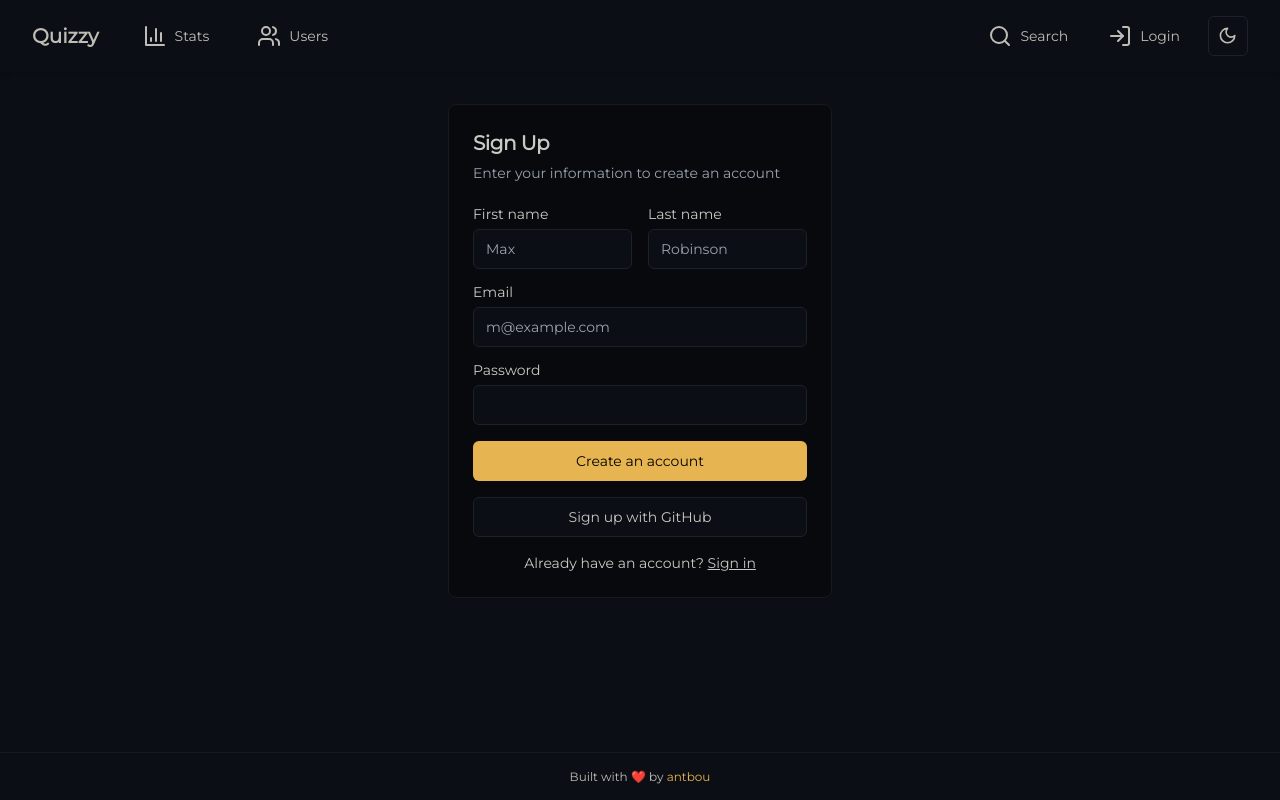
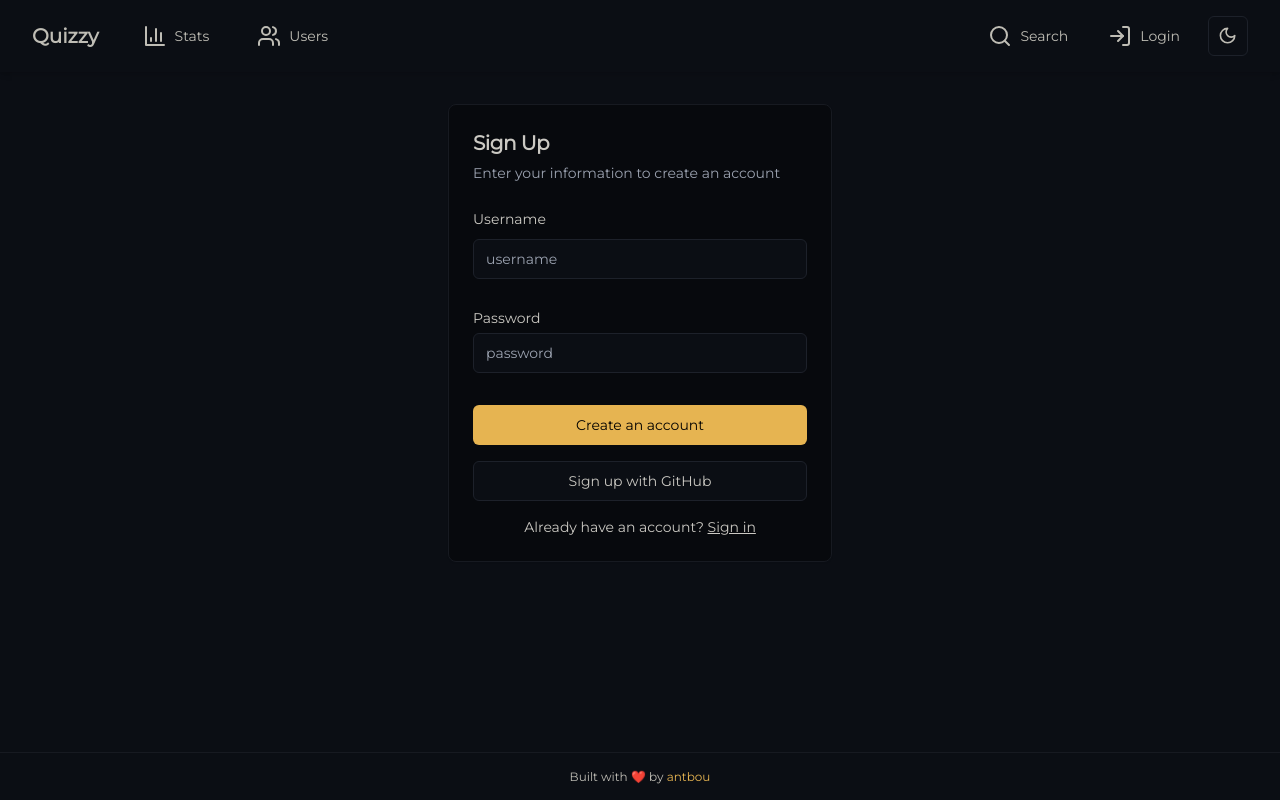
Before and after one commit to antbou/quizzy_front, a React (Vite) app: page /register in a window 1280 px wide. Built offline with nearby package versions, Linux system fonts and the light colour scheme.

Commit message:
✨ Create signup feature

```diff
--- /dev/null
+++ b/src/hooks/useUser.ts
@@ -0,0 +1,17 @@
+import { api } from "@/lib/utils";
+import { Account } from "@/types";
+import { useCallback } from "react";
+import { useAccountStore } from "./useAccountStore";
+
+export function useUser() {
+  const { setAccount } = useAccountStore();
+
+  const create = useCallback((username: string, plainPassword: string) => {
+    return api()
+      .post("users", { json: { username, plainPassword } })
+      .json<Account>()
+      .then(setAccount);
+  }, []);
+
+  return { create };
+}
--- a/src/routes/_auth/register.lazy.tsx
+++ b/src/routes/_auth/register.lazy.tsx
@@ -1,4 +1,4 @@
-import { createLazyFileRoute, Link } from "@tanstack/react-router";
+import { createLazyFileRoute, Link, useNavigate } from "@tanstack/react-router";
 import { Button } from "@/components/ui/Button";
 import {
   Card,
@@ -8,48 +8,116 @@ import {
   CardTitle,
 } from "@/components/ui/Card";
 import { Input } from "@/components/ui/Input";
-import { Label } from "@/components/ui/Label";
+import { zodResolver } from "@hookform/resolvers/zod";
+import { HTTPError } from "ky";
+import { useForm } from "react-hook-form";
+import { z } from "zod";
+import {
+  Form,
+  FormControl,
+  FormField,
+  FormItem,
+  FormLabel,
+  FormMessage,
+} from "@/components/ui/Form";
+import { useUser } from "@/hooks/useUser";
+import { LoadingSpinner } from "@/components/ui/LoadingSpinner";
 
 export const Route = createLazyFileRoute("/_auth/register")({
   component: Register,
 });
 
+const formSchema = z.object({
+  username: z.string().min(2, {
+    message: "Username must be at least 2 characters.",
+  }),
+  password: z.string().min(8, {
+    message: "Password must be at least 8 characters.",
+  }),
+});
+
 function Register() {
+  const navigate = useNavigate({ from: "/register" });
+  const { create } = useUser();
+  const form = useForm<z.infer<typeof formSchema>>({
+    resolver: zodResolver(formSchema),
+    defaultValues: {
+      username: "",
+      password: "",
+    },
+  });
+  const { isSubmitting } = form.formState;
+
+  const onSubmit = async (values: z.infer<typeof formSchema>) => {
+    await create(values.username, values.password)
+      .then(() => {
+        navigate({ to: "/" });
+      })
+      .catch(async (error: HTTPError) => {
+        const message = await error.response.json();
+        console.log(message.detail);
+        form.setError("root", {
+          type: "server",
+          message: message.detail,
+        });
+      });
+  };
   return (
+    <Form {...form}>
+      <form onSubmit={form.handleSubmit(onSubmit)} className="space-y-8">
         <Card className="mx-auto max-w-sm">
           <CardHeader>
             <CardTitle className="text-xl">Sign Up</CardTitle>
             <CardDescription>
               Enter your information to create an account
+              {form.formState.errors.root && (
+                <FormMessage className="text-destructive mb-2 font-bold">
+                  {form.formState.errors.root?.message}
+                </FormMessage>
+              )}
             </CardDescription>
           </CardHeader>
           <CardContent>
             <div className="grid gap-4">
-          <div className="grid grid-cols-2 gap-4">
               <div className="grid gap-2">
-              <Label htmlFor="first-name">First name</Label>
-              <Input id="first-name" placeholder="Max" required />
-            </div>
-            <div className="grid gap-2">
-              <Label htmlFor="last-name">Last name</Label>
-              <Input id="last-name" placeholder="Robinson" required />
-            </div>
-          </div>
-          <div className="grid gap-2">
-            <Label htmlFor="email">Email</Label>
-            <Input
-              id="email"
-              type="email"
-              placeholder="m@example.com"
-              required
+                <FormField
+                  control={form.control}
+                  name="username"
+                  render={({ field }) => (
+                    <FormItem>
+                      <FormLabel>Username</FormLabel>
+                      <FormControl>
+                        <Input placeholder="username" {...field} />
+                      </FormControl>
+                      <FormMessage />
+                    </FormItem>
+                  )}
                 />
               </div>
               <div className="grid gap-2">
-            <Label htmlFor="password">Password</Label>
-            <Input id="password" type="password" />
+                <FormField
+                  control={form.control}
+                  name="password"
+                  render={({ field }) => (
+                    <FormItem>
+                      <div className="flex items-center">
+                        <FormLabel>Password</FormLabel>
+                      </div>
+                      <FormControl>
+                        <Input
+                          type="password"
+                          placeholder="password"
+                          {...field}
+                        />
+                      </FormControl>
+                      <FormMessage />
+                    </FormItem>
+                  )}
+                />
               </div>
               <Button type="submit" className="w-full">
                 Create an account
+                {isSubmitting && <LoadingSpinner />}
               </Button>
               <Button variant="outline" className="w-full">
                 Sign up with GitHub
@@ -63,5 +131,7 @@ function Register() {
             </div>
           </CardContent>
         </Card>
+      </form>
+    </Form>
   );
 }
```
Lines whose indentation alone changed are shown as unchanged.
